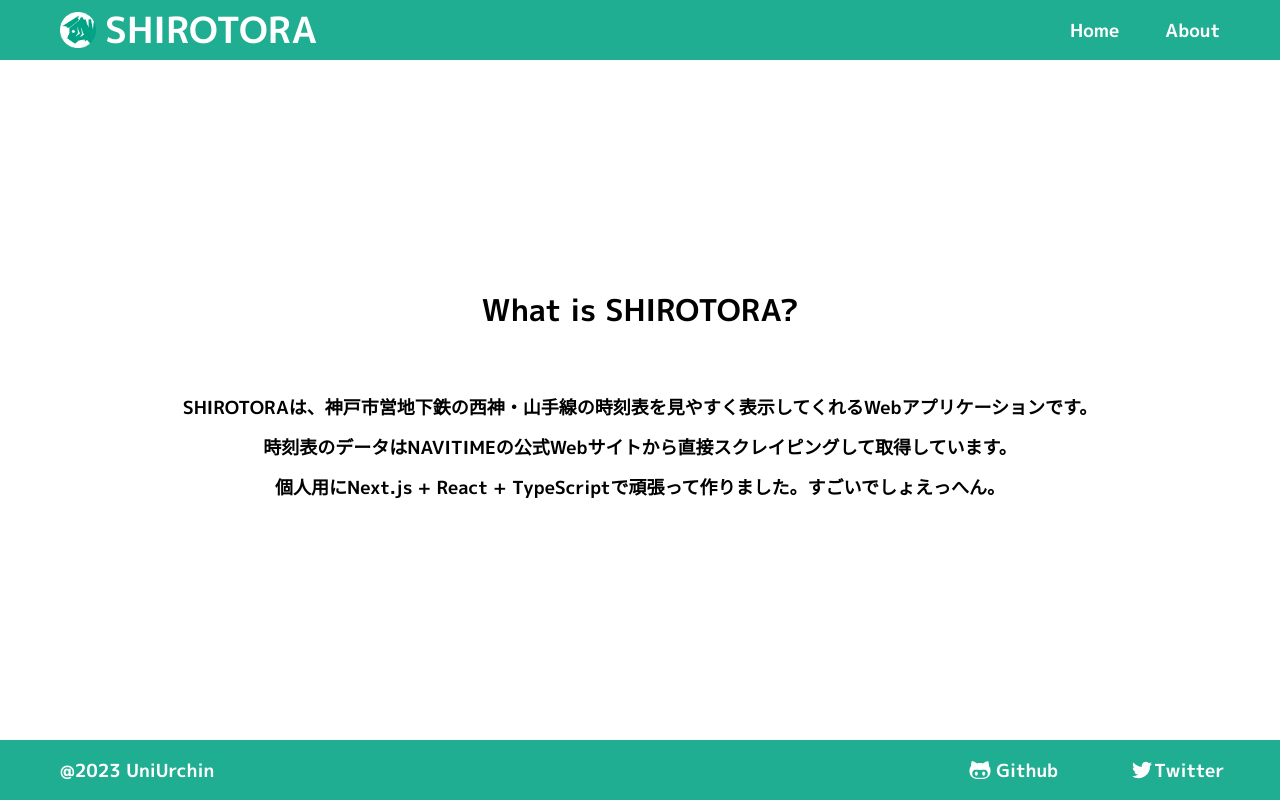
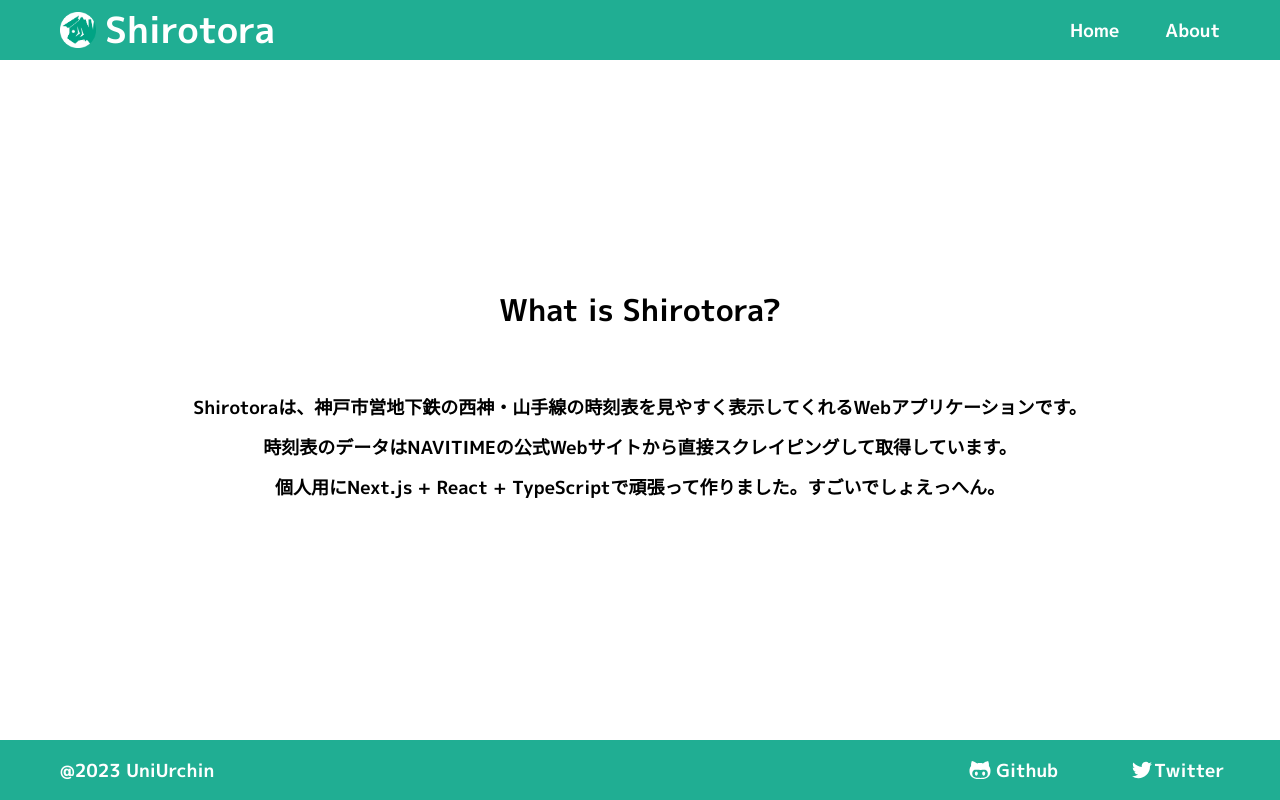
Before and after one commit to tosuri13/shirotora, a Next.js app: page /about in a window 1280 px wide. Built offline with nearby package versions, Linux system fonts and the light colour scheme.

Commit message:
:recycle: アプリケーション名を統一

```diff
--- a/components/Header/index.tsx
+++ b/components/Header/index.tsx
@@ -7,7 +7,7 @@ export default function Header(_props) {
       <div className={styles.logo}>
         <img className={styles.logo} src="/shirotora.png" />
         <span />
-        <h1>SHIROTORA</h1>
+        <h1>Shirotora</h1>
       </div>
       <div className={styles.menu}>
         <NextLink href="/" legacyBehavior>
--- a/pages/about.tsx
+++ b/pages/about.tsx
@@ -8,9 +8,9 @@ const AboutPage: NextPage = () => {
     <div className={styles.container}>
       <Header />
       <div className={styles.description}>
-        <h1>What is SHIROTORA?</h1>
+        <h1>What is Shirotora?</h1>
         <p>
-          SHIROTORAは、神戸市営地下鉄の西神・山手線の時刻表を見やすく表示してくれるWebアプリケーションです。
+          Shirotoraは、神戸市営地下鉄の西神・山手線の時刻表を見やすく表示してくれるWebアプリケーションです。
         </p>
         <p>
           時刻表のデータはNAVITIMEの公式Webサイトから直接スクレイピングして取得しています。
```
